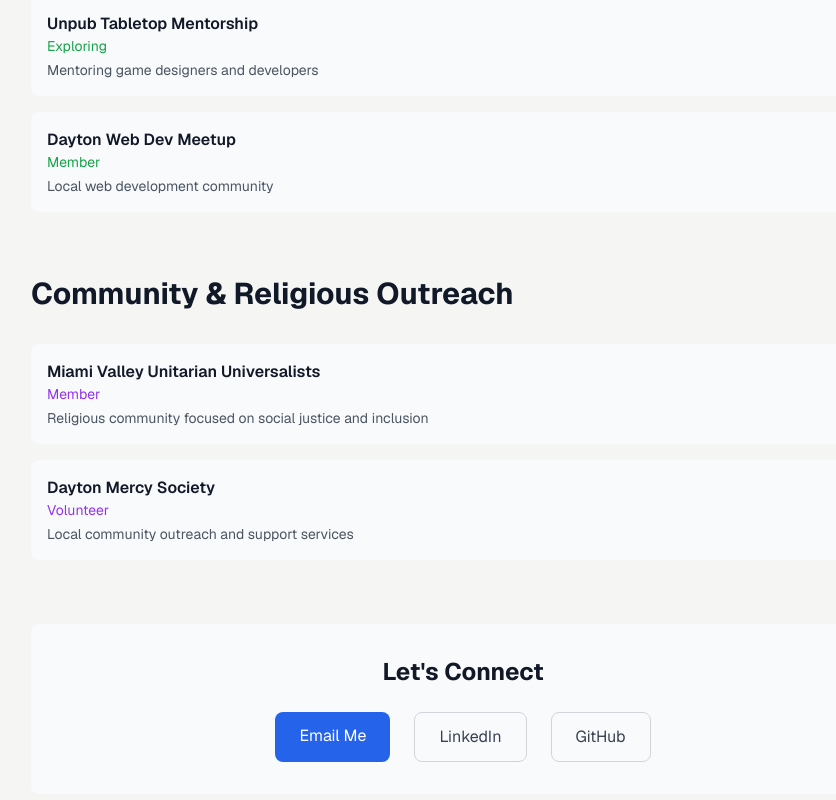
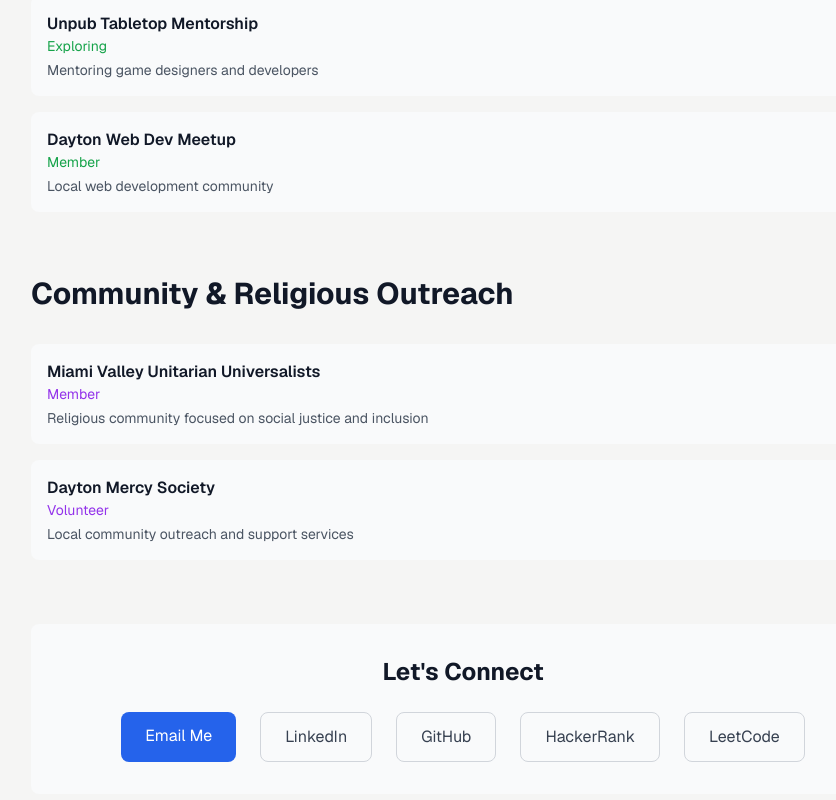
Before and after one commit to macfarley/sitesbymac-pofessional-profile, a Next.js app: page /about in a window 1280 px wide. Shown: the part 6755-7555 px from the top of the page, without its empty margins (177-1013 px from the left). Built offline with nearby package versions, Linux system fonts and the light colour scheme.

Commit message:
🔗 Update profile links: new LinkedIn URL and add HackerRank/LeetCode to About page

```diff
--- a/src/app/about/page.tsx
+++ b/src/app/about/page.tsx
@@ -484,6 +484,22 @@
                 GitHub
               </a>
             )}
+            <a
+              href="https://www.hackerrank.com/profile/mac34"
+              target="_blank"
+              rel="noopener noreferrer"
+              className="px-6 py-3 border border-gray-300 dark:border-gray-600 text-gray-700 dark:text-gray-300 rounded-lg hover:bg-gray-50 dark:hover:bg-gray-700 transition-colors"
+            >
+              HackerRank
+            </a>
+            <a
+              href="https://leetcode.com/u/macfarley/"
+              target="_blank"
+              rel="noopener noreferrer"
+              className="px-6 py-3 border border-gray-300 dark:border-gray-600 text-gray-700 dark:text-gray-300 rounded-lg hover:bg-gray-50 dark:hover:bg-gray-700 transition-colors"
+            >
+              LeetCode
+            </a>
           </div>
         </section>
       </div>
--- a/src/data/resume.ts
+++ b/src/data/resume.ts
@@ -10,7 +10,7 @@
   phone: '(937) 467-9312',
   email: 'mac@sitesbymac.dev',
   website: 'https://sitesbymac.dev',
-  linkedin: 'https://www.linkedin.com/in/travis-mccoy-630775b9/',
+  linkedin: 'http://www.linkedin.com/in/travis-mccoy-fullstack',
   github: 'https://github.com/macfarley',
   summary: 'After a decade of honing discipline, crisis management and precision in manufacturing and corrections, I transitioned to software development with a focus on backend systems using Node.js and Python. My leadership and patience drive reliable API design and maintainable architectures. My DreamWeaver sleep tracking app demonstrates how resilience and a methodical mindset translate into clean code, efficient workflows and meaningful user experiences.'
 };
```
Also changed, not shown: src/components/PDFDownloadButton_fixed.tsx (deleted).
